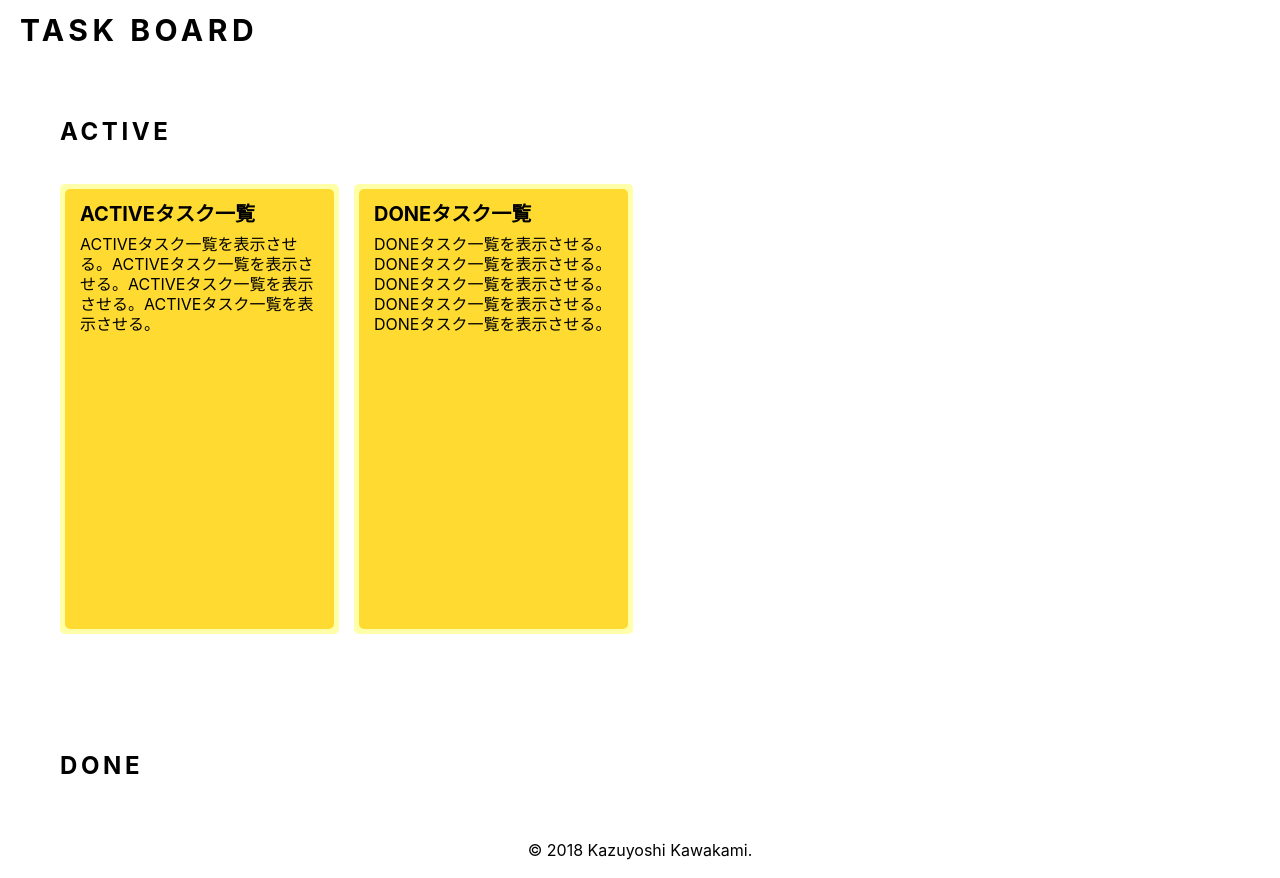
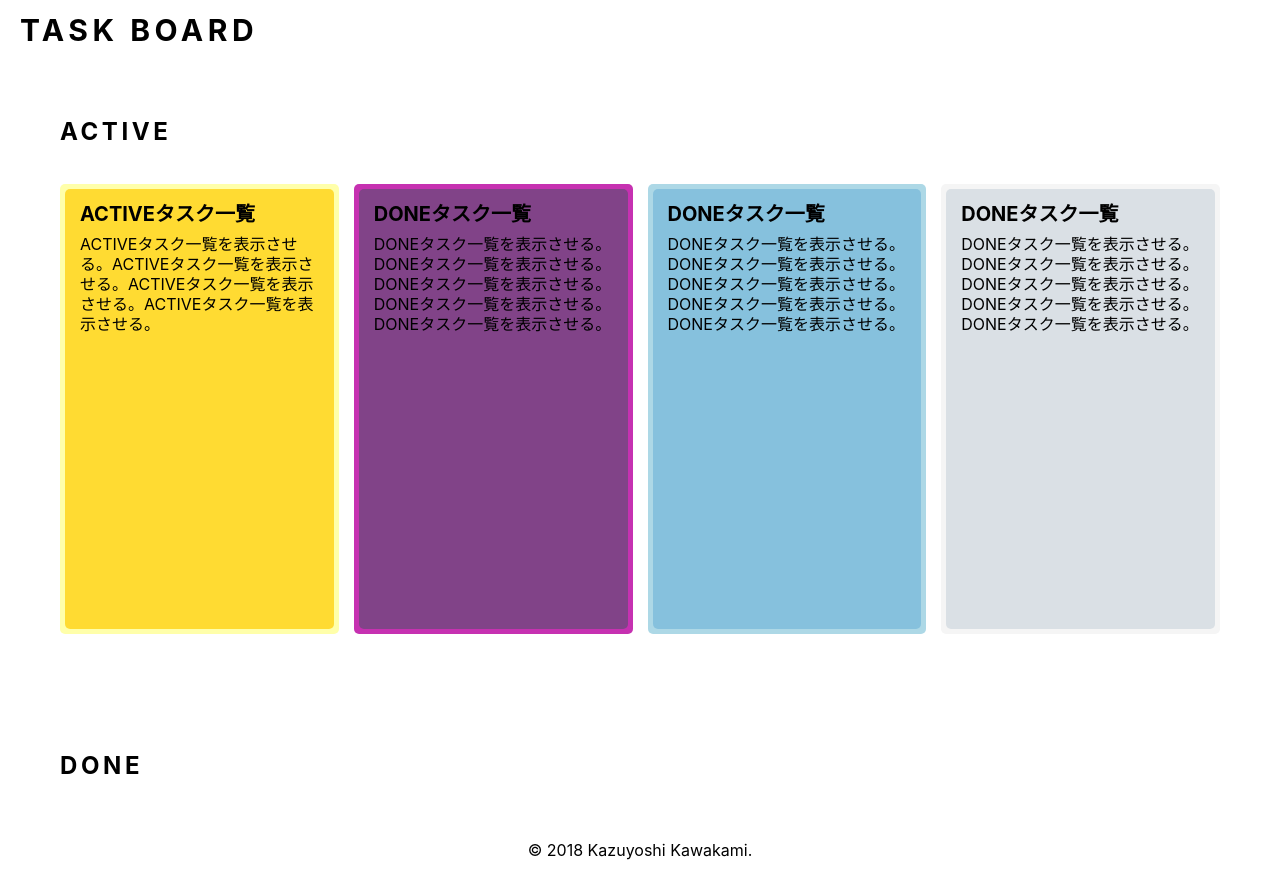
Before and after one commit to kazu80/vue-task, a Vue app: page / in a window 1280 px wide. Built offline with nearby package versions, Linux system fonts and the light colour scheme; a web font is replaced by a local one.

Commit message:
タスク一覧　スタイル調整　優先順位

```diff
--- a/src/App.vue
+++ b/src/App.vue
@@ -1,10 +1,16 @@
 <template>
   <div class="wrapper">
     <Section title="ACTIVE">
-      <Task class="task" title="ACTIVEタスク一覧">
+      <Task class="task" title="ACTIVEタスク一覧" priority="Urgent">
         ACTIVEタスク一覧を表示させる。ACTIVEタスク一覧を表示させる。ACTIVEタスク一覧を表示させる。ACTIVEタスク一覧を表示させる。
       </Task>
-      <Task class="task" title="DONEタスク一覧">
+      <Task class="task" title="DONEタスク一覧" priority="High">
+        DONEタスク一覧を表示させる。DONEタスク一覧を表示させる。DONEタスク一覧を表示させる。DONEタスク一覧を表示させる。DONEタスク一覧を表示させる。
+      </Task>
+      <Task class="task" title="DONEタスク一覧" priority="Medium">
+        DONEタスク一覧を表示させる。DONEタスク一覧を表示させる。DONEタスク一覧を表示させる。DONEタスク一覧を表示させる。DONEタスク一覧を表示させる。
+      </Task>
+      <Task class="task" title="DONEタスク一覧" priority="Low">
         DONEタスク一覧を表示させる。DONEタスク一覧を表示させる。DONEタスク一覧を表示させる。DONEタスク一覧を表示させる。DONEタスク一覧を表示させる。
       </Task>
     </Section>
--- a/src/components/Task.vue
+++ b/src/components/Task.vue
@@ -1,6 +1,6 @@
 <template>
-    <div class="wrapper">
-        <div class="wrapper-inner">
+    <div class="wrapper" v-bind:class="classObject">
+        <div class="wrapper-inner" v-bind:class="classObject">
             <div class="title">{{title}}</div>
             <div class="desc">
                 <slot></slot>
@@ -12,7 +12,17 @@
 <script>
     export default {
         name: 'Task',
-        props: ['title']
+        props: ['title', 'priority'],
+        computed: {
+            classObject: function () {
+                return {
+                    urgent: this.priority === 'Urgent',
+                    high: this.priority === 'High',
+                    medium: this.priority === 'Medium',
+                    low: this.priority === 'Low'
+                }
+            }
+        }
     }
 </script>
 
@@ -27,7 +37,6 @@
         width: calc(62px * var(--coefficient));
         height: calc(100px * var(--coefficient));
         border-radius: 5px;
-        background-color: rgb(255, 255, 170);
         box-shadow: 0 0 0 rgba(12, 12, 8, 0);
         transform: scale(1);
         transition: box-shadow 200ms ease-out, transform 200ms 50ms ease-in;
@@ -37,13 +46,48 @@
             transform: scale(1.01);
         }
 
+        &.urgent {
+            background-color: rgb(255, 255, 170);
+        }
+
+        &.high {
+            background-color: rgb(198, 49, 177);
+        }
+
+        &.medium {
+            background-color: rgb(173, 216, 230);
+        }
+
+        &.low {
+            background-color: rgb(245, 245, 245);
+        }
+
         .wrapper-inner {
             padding: 15px;
             width: 100%;
             height: 100%;
             border-radius: 5px;
-            background-color: rgba(255, 204, 0, .7);
+
+            &.urgent {
+                background-color: rgba(255, 204, 0, .7);
+            }
+
+            &.high {
+                background-color: rgba(100, 74, 119, .7);
+            }
+
+            &.medium {
+                background-color: rgba(119, 184, 218, .7);
+            }
+
+            &.low {
+                background-color: rgba(207, 215, 223, .7);
+            }
         }
+    }
+
+    .wrapper[priority] {
+        background-color: rgb(255, 255, 170);
     }
 
     .title {
```
